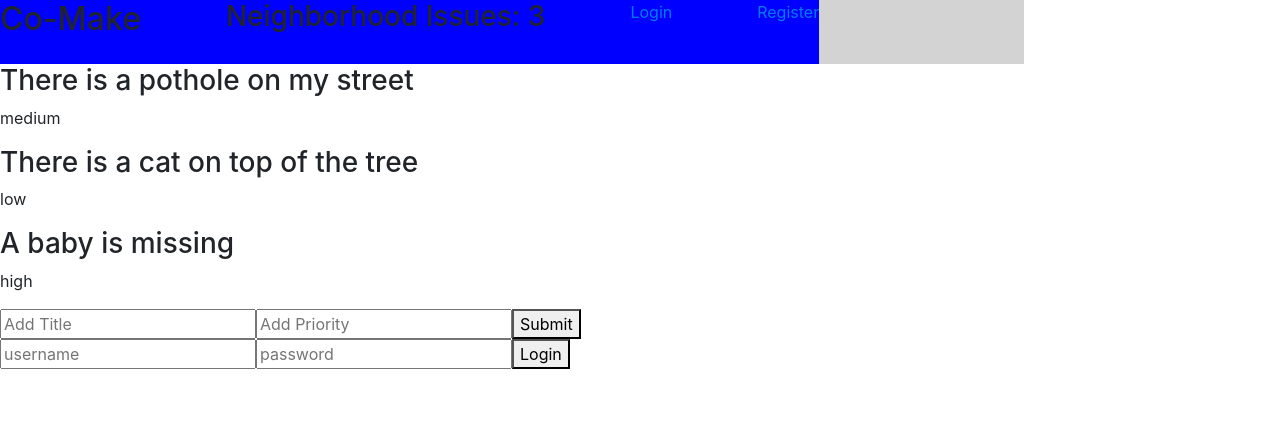
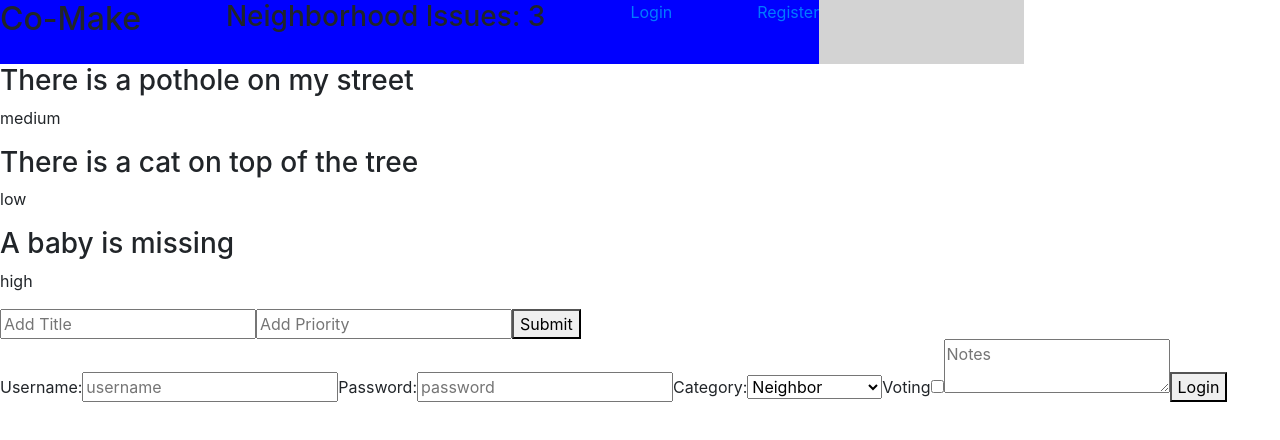
Before and after one commit to Build-Week-Co-make-5/Front-End, a React (Create React App) app in the folder co-make/: page / in a window 1280 px wide. Shown: the top 440 px of the page. Built offline with nearby package versions, Linux system fonts and the light colour scheme.

Commit message:
Add Updated LoginForm Component Because: - Added some more Fields and Options for our LoginForm to have more options for our users.

```diff
--- a/co-make/src/components/LoginForm.js
+++ b/co-make/src/components/LoginForm.js
@@ -1,7 +1,9 @@
 // Yen will work on the LoginForm component
 import React, { useState, useEffect } from "react";
 import { withFormik, Form, Field } from "formik";
+// Error validation schema - yup
 import * as Yup from "yup";
+
 import axios from "axios";
 
 const LoginForm = ({ values, errors, touched, status }) => {
@@ -14,16 +16,23 @@ const LoginForm = ({ values, errors, touched, status }) => {
 
   return (
     <div>
-      <Form>
+      <Form className="login-form">
+        <label htmlFor="username">Username:</label>
         <Field
+          id="username"
           type="text"
           name="username"
           placeholder="username"
         />
-        {touched.username && errors.username && (
-          <p className="errors">{errors.username}</p>
+        {touched.username &&
+          errors.username && (
+          <p className="errors">
+            {errors.username}
+          </p>
         )}
+        <label htmlFor="password">Password:</label>
         <Field
+          id="password"
           type="password"
           name="password"
           placeholder="password"
@@ -31,6 +40,28 @@ const LoginForm = ({ values, errors, touched, status }) => {
         {touched.password && errors.password && (
           <p className="errors">{errors.password}</p>
         )}
+        <label htmlFor="category">Category:</label>
+        <Field className="issue-select" as="select" name="category">
+          <option disabled value="Choose an option" />
+          <option value="neighbor">Neighbor</option>
+          <option value="board-member">Board Member</option>
+          <option value="parent">Parent</option>
+          <option value="police">Police</option>
+          <option value="witness">Witness</option>
+          <option value="mayor">Mayor</option>
+          <option value="social-worker">Social Worker</option>
+        </Field>
+        <label htmlFor="voting" className="checkbox-container">
+          Voting
+          <Field
+            id="voting"
+            type="checkbox"
+            name="voting"
+            check={values.voting}
+          />
+          <span className="checkmark" />
+        </label>
+          <Field as="textarea" type="text" name="notes" placeholder="Notes"/>
         <button type="submit">Login</button>
       </Form>
 
@@ -47,15 +78,19 @@ const LoginForm = ({ values, errors, touched, status }) => {
 };
 
 const FormikLoginForm = withFormik({
-  mapPropsToValues({ username, password }) {
+  mapPropsToValues({ username, password, voting }) {
     return {
       username: username || "",
       password: password || "",
+      voting: voting || false,
+      notes: ""
     };
   },
   validationSchema: Yup.object().shape({
     username: Yup.string().required("Please insert your username"),
     password: Yup.string().required("Please enter your password"),
+    voting: Yup.string().required("Please enter if you will vote or not"),
+    notes: Yup.string().required("")
   }),
   handleSubmit(values, { setStatus, resetForm }) {
     console.log("submitting", values);
@@ -70,4 +105,7 @@ const FormikLoginForm = withFormik({
   },
 })(LoginForm);
 
+// replaced LoginFrom with FormikLoginForm
 export default FormikLoginForm;
+
+// Email validation: pattern="[a-z0-9._%+-]+@[a-z0-9.-]+\.[a-z]{2,}$"
--- a/co-make/src/components/Style.js
+++ b/co-make/src/components/Style.js
@@ -16,3 +16,9 @@ export const Division = styled.div`
   width: 80%;
   justify-content: space-between;
 `;
+
+export const Form = styled.div`
+  display: flex;
+  flex-direction: column;
+
+`;
```
Also changed, not shown: co-make/src/App.js (+7 -4 lines).
